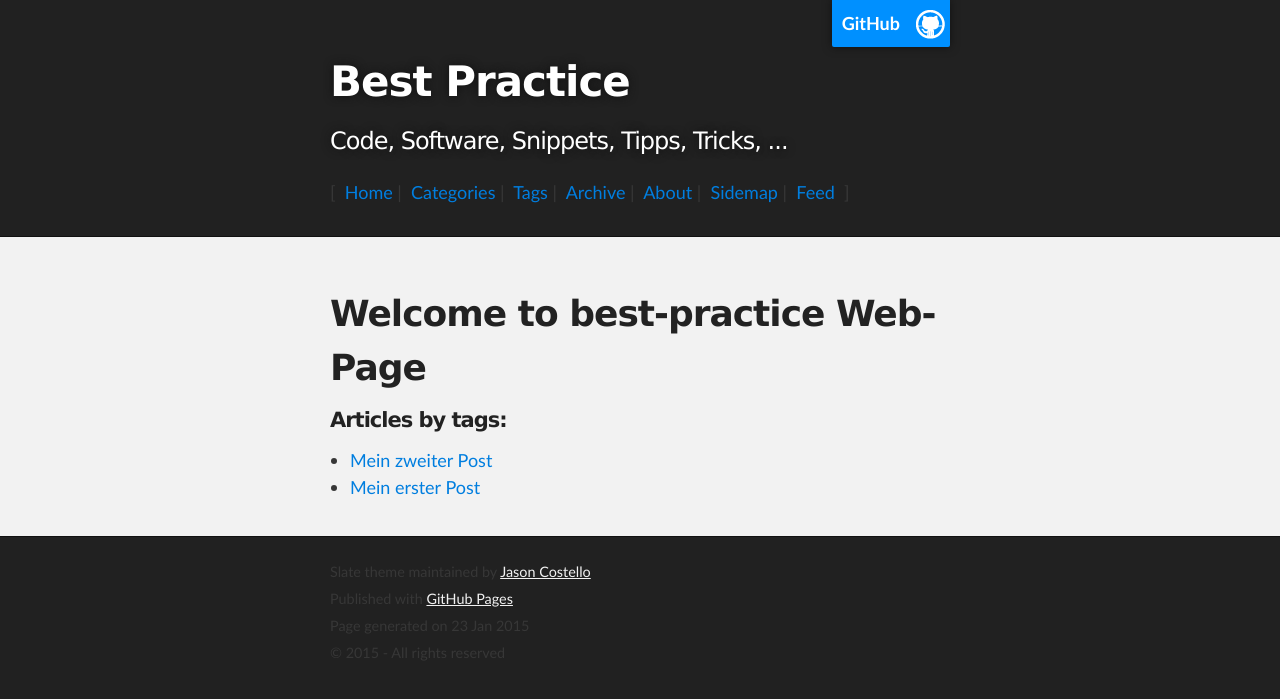
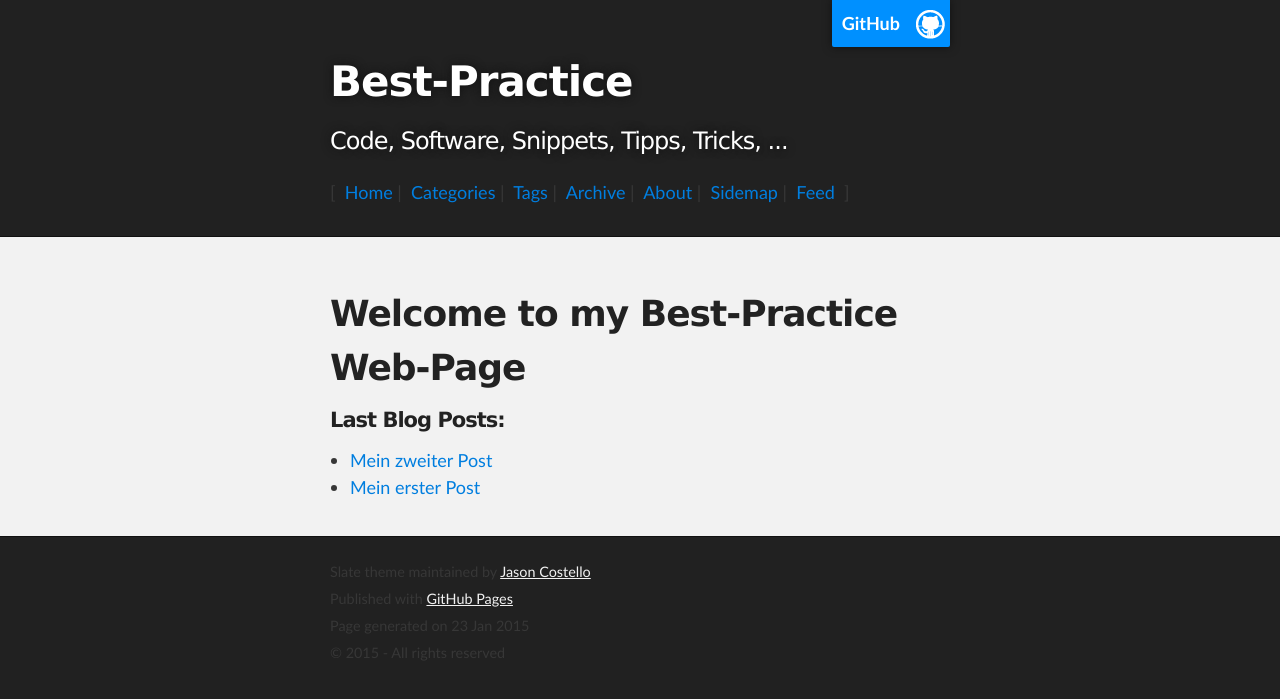
Before and after one commit to cniweb/best-practice, a Jekyll site: the page built from index.html, in a window 1280 px wide. Shown: the top 699 px of the page. Built offline with Jekyll 4.4.1, drawn with Linux system fonts in a browser that asks for light colours; the list of posts is cut into pages by our own code.

Commit message:
Update Site Name

```diff
--- a/_config.yml
+++ b/_config.yml
@@ -1,4 +1,4 @@
-name: Best Practice
+name: Best-Practice
 slogan: Code, Software, Snippets, Tipps, Tricks, ...
 markdown: kramdown
 highlight: pygments
--- a/index.html
+++ b/index.html
@@ -4,13 +4,13 @@ title: Home
 ---
 
 <header id="post-header">
-    <h1 id="post-title">Welcome to {{ site.github.project_title }} Web-Page</h1>
-    <h4 id="post-subtitle">Articles by tags:</h4>
+    <h1 id="post-title">Welcome to my {{ site.name }} Web-Page</h1>
+    <h4 id="post-subtitle">Last Blog Posts:</h4>
 </header>
 
 <div id="post-content">
   <ul>
-    {% for post in site.posts %}
+    {% for post in site.posts limit:5 %}
         <li><a href="{{ site.baseurl }}{{ post.url }}">{{ post.title }}</a></li>
     {% endfor %}
   </ul>
```
